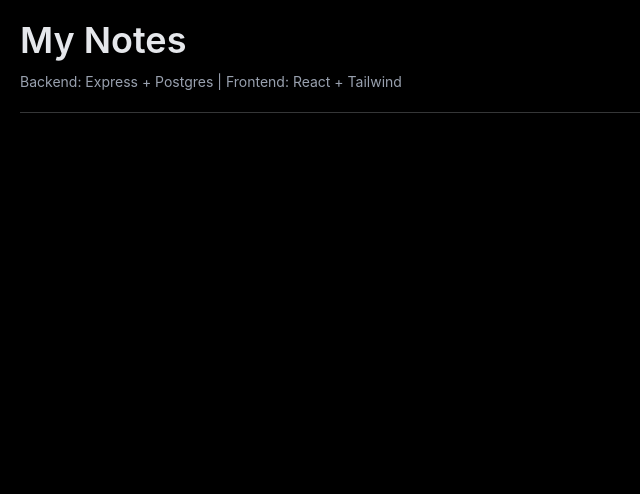
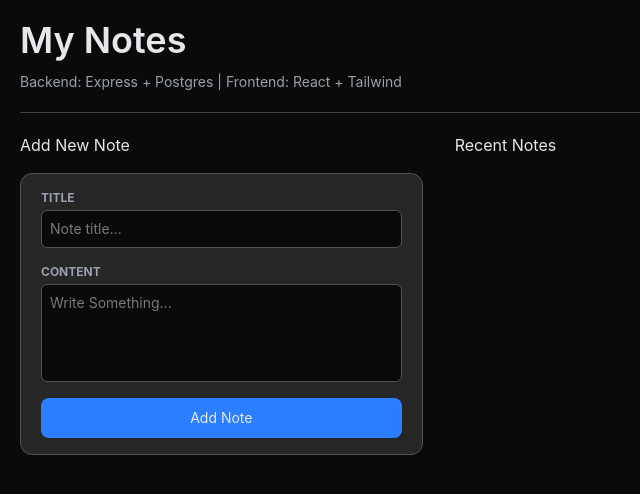
Before and after one commit to renfrrd-ai/Notes-App, a React (Vite) app in the folder client/: page / in a window 1280 px wide. Shown: the top 494 px of the page, without its empty margins (0-640 px from the left). Built offline with nearby package versions, Linux system fonts and the light colour scheme.

Commit message:
feat: create Add New Note UI

```diff
--- a/client/src/App.jsx
+++ b/client/src/App.jsx
@@ -1,9 +1,14 @@
 import Header from "./components/Header";
+import NoteForm from "./components/NoteForm";
 
 function App() {
   return (
     <>
       <Header />
+      <div className="grid md:grid-cols-[1fr_2fr] gap-8">
+        <NoteForm />
+        <div className="text-base">Recent Notes</div>
+      </div>
     </>
   );
 }
--- /dev/null
+++ b/client/src/components/NoteForm.jsx
@@ -0,0 +1,33 @@
+function NoteForm() {
+  return (
+    <div className="">
+      <p className="text-base">Add New Note</p>
+      <div className="bg-neutral-800 rounded-xl p-5 md:py-4 mt-4 border-[.5px] border-neutral-600">
+        <form action="" method="post">
+          <label htmlFor="title">TITLE</label>
+          <input
+            type="text"
+            name="title"
+            id="title"
+            placeholder="Note title..."
+          />
+          <label htmlFor="content">CONTENT</label>
+          <textarea
+            name="content"
+            id="content"
+            placeholder="Write Something..."
+            cols="10"
+            rows="4"
+            className="resize-none"
+          ></textarea>
+
+          <button type="submit" className="btn">
+            Add Note
+          </button>
+        </form>
+      </div>
+    </div>
+  );
+}
+
+export default NoteForm;
--- a/client/src/index.css
+++ b/client/src/index.css
@@ -2,6 +2,20 @@
 
 @layer base {
   body {
-    @apply bg-black text-gray-200 p-5;
+    @apply bg-neutral-950 text-gray-200 p-5;
+  }
+  label {
+    @apply text-xs font-bold text-gray-400 block mb-1;
+  }
+  input,
+  textarea {
+    @apply mb-4 text-sm block w-full bg-neutral-950 rounded-md p-2 border-neutral-600 border-[0.5px]
+    focus:outline-1 focus:outline-white;
   }
 }
+
+@layer components {
+  .btn {
+    @apply text-sm w-full h-10 bg-blue-500 rounded-lg;
+  }
+}
```
